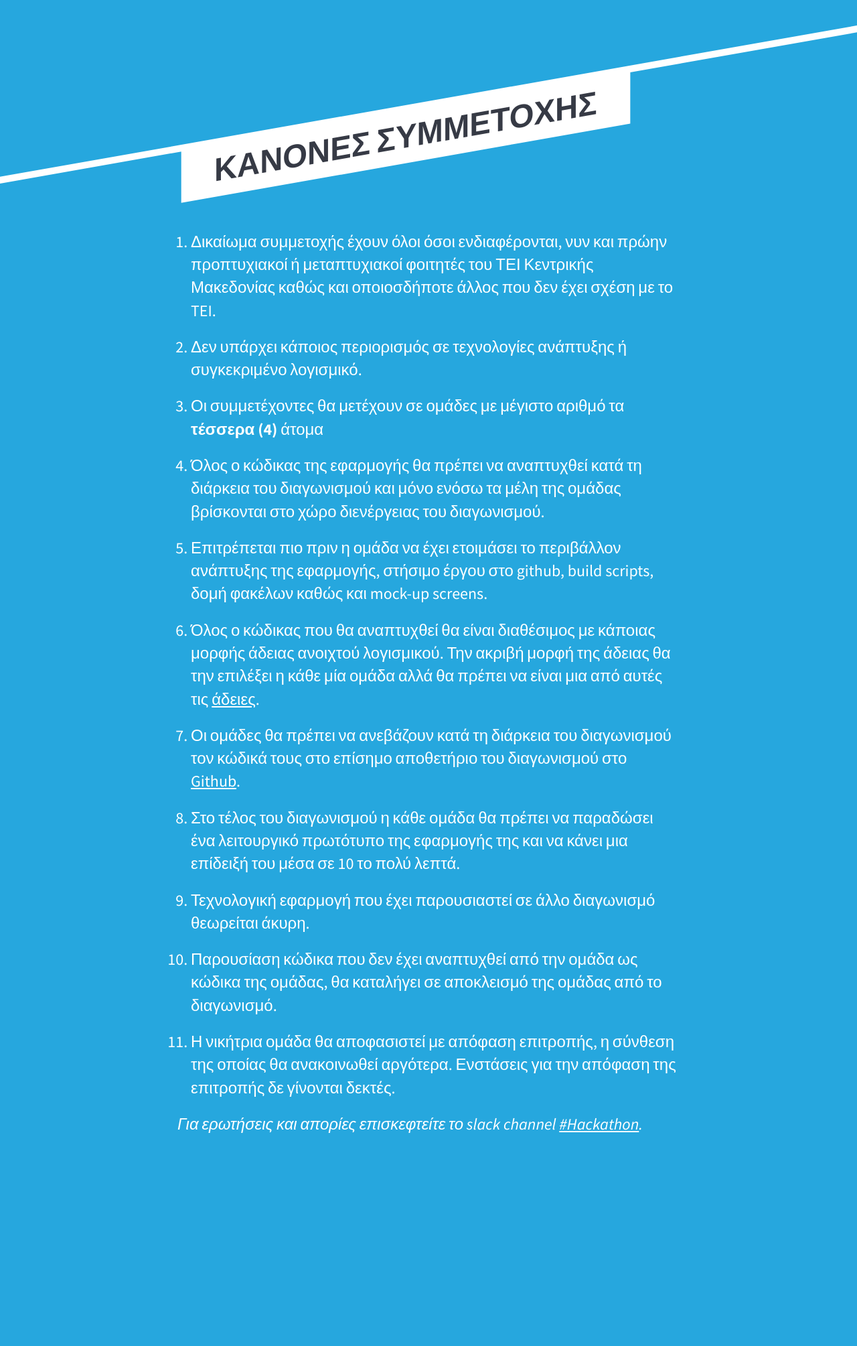
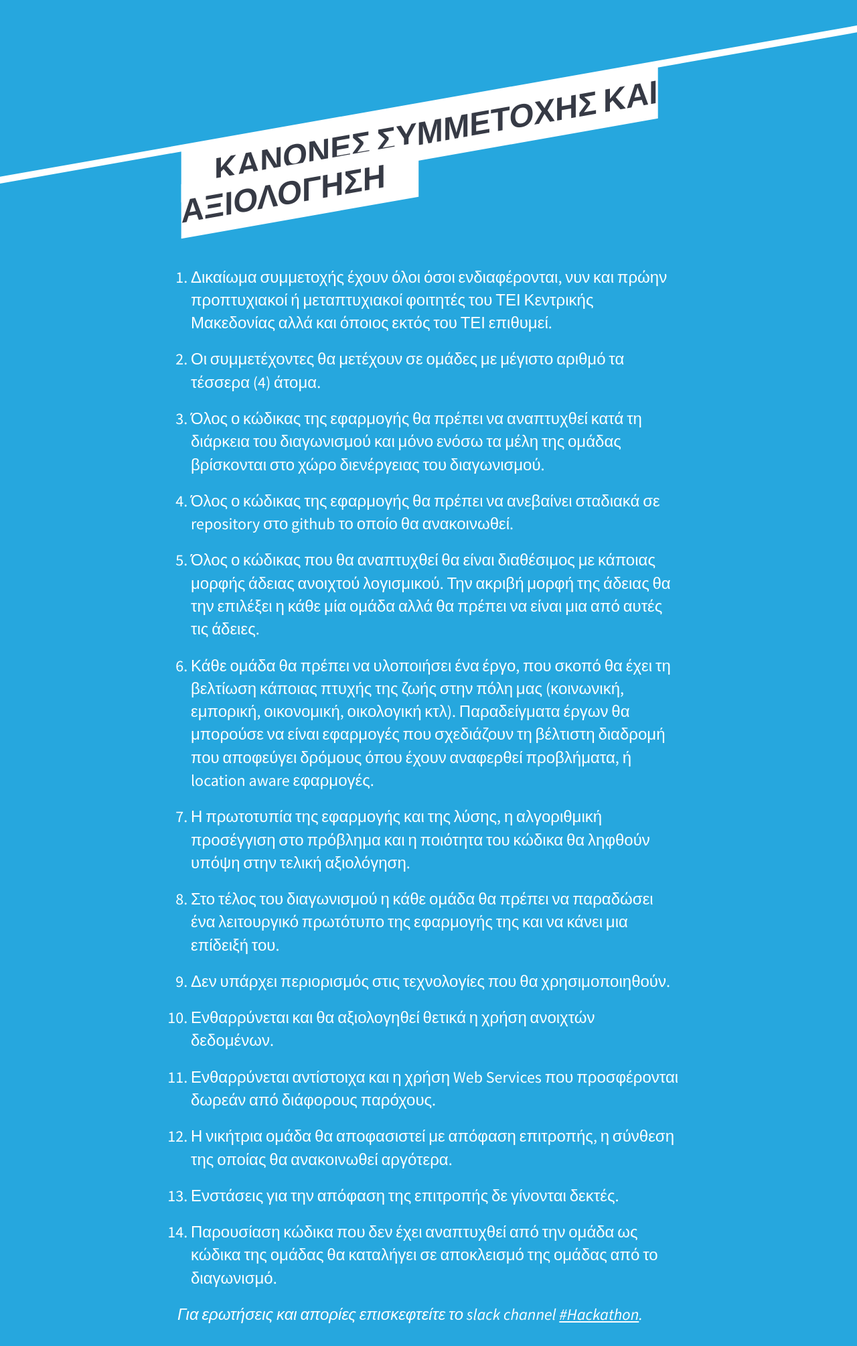
Before and after one commit to serrestech/hackathon, a PHP site: page /requirements.html in a window 1280 px wide; the page is wider, and only the part inside the window is pictured. Shown: the part 549-2558 px from the top of that part at 67% size. Before the commit the page ends 2240 px from the top of that part, so only its background shows below. Run offline with PHP 8.4, Linux system fonts and the light colour scheme.

Commit message:
Add basic texts

```diff
--- a/requirements.html
+++ b/requirements.html
@@ -52,24 +52,26 @@
                 <div class="row">
                     <div class="col-md-8 col-md-offset-2 col-xs-12">
                         <h2 class="section-heading">
-                            <span class="section-heading-name">ΚΑΝΟΝΕΣ ΣΥΜΜΕΤΟΧΗΣ</span>
+                            <span class="section-heading-name">ΚΑΝΟΝΕΣ ΣΥΜΜΕΤΟΧΗΣ ΚΑΙ ΑΞΙΟΛΟΓΗΣΗ</span>
                         </h2>
                         <div class="section-body">
-                            <ol>
-                                <li>Δικαίωμα συμμετοχής έχουν όλοι όσοι ενδιαφέρονται, νυν και πρώην προπτυχιακοί ή μεταπτυχιακοί φοιτητές του ΤΕΙ Κεντρικής Μακεδονίας καθώς και οποιοσδήποτε άλλος που δεν έχει σχέση με το TEI.
-                                </li>
-                                <li>Δεν υπάρχει κάποιος περιορισμός σε τεχνολογίες ανάπτυξης ή συγκεκριμένο λογισμικό.</li>
-                                <li>Οι συμμετέχοντες θα μετέχουν σε ομάδες με μέγιστο αριθμό τα <b>τέσσερα (4)</b> άτομα</li>
-                                <li>Όλος ο κώδικας της εφαρμογής θα πρέπει να αναπτυχθεί κατά τη διάρκεια του διαγωνισμού και μόνο ενόσω τα μέλη της ομάδας βρίσκονται στο χώρο διενέργειας του διαγωνισμού.</li>
-                                <li>Επιτρέπεται πιο πριν η ομάδα να έχει ετοιμάσει το περιβάλλον ανάπτυξης της εφαρμογής, στήσιμο έργου στο github, build scripts, δομή φακέλων καθώς και mock-up screens.</li>
-                                <li>Όλος ο κώδικας που θα αναπτυχθεί θα είναι διαθέσιμος με κάποιας μορφής άδειας ανοιχτού λογισμικού. Την ακριβή μορφή της άδειας θα την επιλέξει η κάθε μία ομάδα αλλά θα πρέπει να είναι μια από αυτές τις <a href="https://opensource.org/licenses/alphabetical">άδειες</a>.</li>
-                                <li>Οι ομάδες θα πρέπει να ανεβάζουν κατά τη διάρκεια του διαγωνισμού τον κώδικά τους στο επίσημο αποθετήριο του διαγωνισμού στο <a href="https://github.com/serreshack">Github</a>.</li>
-                                <li>Στο τέλος του διαγωνισμού η κάθε ομάδα θα πρέπει να παραδώσει ένα λειτουργικό πρωτότυπο της εφαρμογής της και να κάνει μια επίδειξή του μέσα σε 10 το πολύ λεπτά.</li>
-                                <li>Τεχνολογική εφαρμογή που έχει παρουσιαστεί σε άλλο διαγωνισμό θεωρείται άκυρη.</li>
-                                <li>Παρουσίαση κώδικα που δεν έχει αναπτυχθεί από την ομάδα ως κώδικα της ομάδας, θα καταλήγει σε αποκλεισμό της ομάδας από το διαγωνισμό.</li>
-                                <li>Η νικήτρια ομάδα θα αποφασιστεί με απόφαση επιτροπής, η σύνθεση της οποίας θα ανακοινωθεί αργότερα. Ενστάσεις για την απόφαση της επιτροπής δε γίνονται δεκτές.</li>
-                            </ol>
-                            <em>Για ερωτήσεις και απορίες επισκεφτείτε το slack channel <a href="https://serrestech.slack.com/messages/hackathon/" target="_blank">#Hackathon</a>.</em>
+                          <ol>
+                            <li>Δικαίωμα συμμετοχής έχουν όλοι όσοι ενδιαφέρονται, νυν και πρώην προπτυχιακοί ή μεταπτυχιακοί φοιτητές του ΤΕΙ Κεντρικής Μακεδονίας αλλά και όποιος εκτός του ΤΕΙ επιθυμεί.</li>
+                            <li>Οι συμμετέχοντες θα μετέχουν σε ομάδες με μέγιστο αριθμό τα τέσσερα (4) άτομα.</li>
+                            <li>Όλος ο κώδικας της εφαρμογής θα πρέπει να αναπτυχθεί κατά τη διάρκεια του διαγωνισμού και μόνο ενόσω τα μέλη της ομάδας βρίσκονται στο χώρο διενέργειας του διαγωνισμού.</li>
+                            <li>Όλος ο κώδικας της εφαρμογής θα πρέπει να ανεβαίνει σταδιακά σε repository στο github το οποίο θα ανακοινωθεί.</li>
+                            <li>Όλος ο κώδικας που θα αναπτυχθεί θα είναι διαθέσιμος με κάποιας μορφής άδειας ανοιχτού λογισμικού. Την ακριβή μορφή της άδειας θα την επιλέξει η κάθε μία ομάδα αλλά θα πρέπει να είναι μια από αυτές τις άδειες.</li>
+                            <li>Κάθε ομάδα θα πρέπει να υλοποιήσει ένα έργο, που σκοπό θα έχει τη βελτίωση κάποιας πτυχής της ζωής στην πόλη μας (κοινωνική, εμπορική, οικονομική, οικολογική κτλ). Παραδείγματα έργων θα μπορούσε να είναι εφαρμογές που σχεδιάζουν τη βέλτιστη διαδρομή που αποφεύγει δρόμους όπου έχουν αναφερθεί προβλήματα, ή location aware εφαρμογές.</li>
+                            <li>Η πρωτοτυπία της εφαρμογής και της λύσης, η αλγοριθμική προσέγγιση στο πρόβλημα και η ποιότητα του κώδικα θα ληφθούν υπόψη στην τελική αξιολόγηση.</li>
+                            <li>Στο τέλος του διαγωνισμού η κάθε ομάδα θα πρέπει να παραδώσει ένα λειτουργικό πρωτότυπο της εφαρμογής της και να κάνει μια επίδειξή του.</li>
+                            <li>Δεν υπάρχει περιορισμός στις τεχνολογίες που θα χρησιμοποιηθούν.</li>
+                            <li>Ενθαρρύνεται και θα αξιολογηθεί θετικά η χρήση ανοιχτών δεδομένων.</li>
+                            <li>Ενθαρρύνεται αντίστοιχα και η χρήση Web Services που προσφέρονται δωρεάν από διάφορους παρόχους.</li>
+                            <li>Η νικήτρια ομάδα θα αποφασιστεί με απόφαση επιτροπής, η σύνθεση της οποίας θα ανακοινωθεί αργότερα.</l>
+                            <li>Ενστάσεις για την απόφαση της επιτροπής δε γίνονται δεκτές.</li>
+                            <li>Παρουσίαση κώδικα που δεν έχει αναπτυχθεί από την ομάδα ως κώδικα της ομάδας θα καταλήγει σε αποκλεισμό της ομάδας από το διαγωνισμό.</li>
+                          </ol>
+                          <em>Για ερωτήσεις και απορίες επισκεφτείτε το slack channel <a href="https://serrestech.slack.com/messages/hackathon/" target="_blank">#Hackathon</a>.</em>
                         </div>
                     </div>
                 </div>
--- a/sass/style.scss
+++ b/sass/style.scss
@@ -267,7 +267,6 @@ a {
 
 .timeline-item-date {
   .subheading-item {
-    border: 1px solid #fff;
     margin-bottom: 30px;
   }
 }
@@ -282,6 +281,8 @@ a {
 
 .month {
   color: #fff;
+  display: block;
+  text-align: center;
 }
 
 .icon-circle {
```
Also changed, not shown: index.html (+14 -8 lines), css/style.css.
